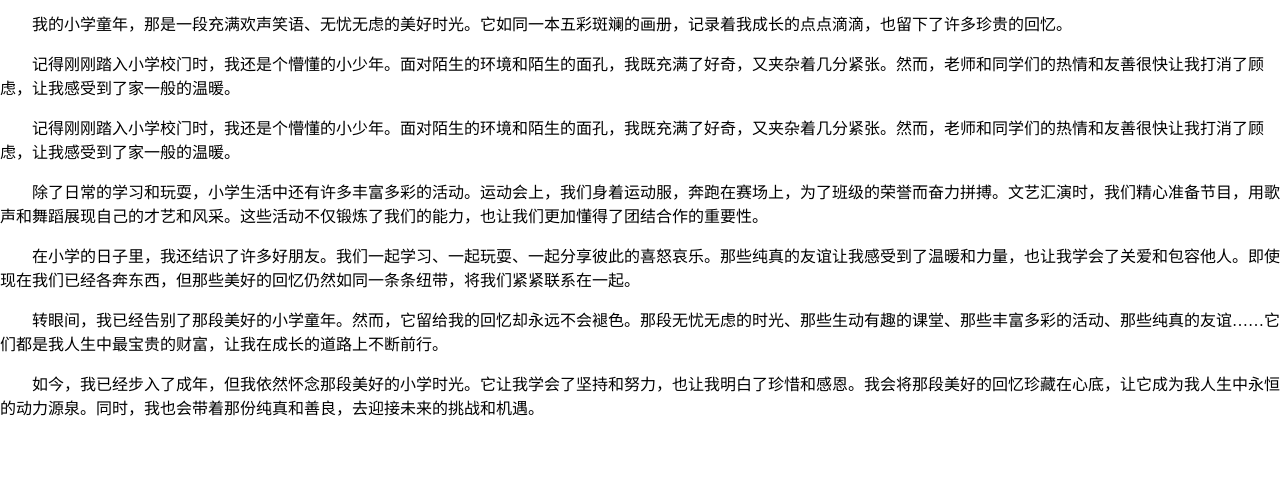
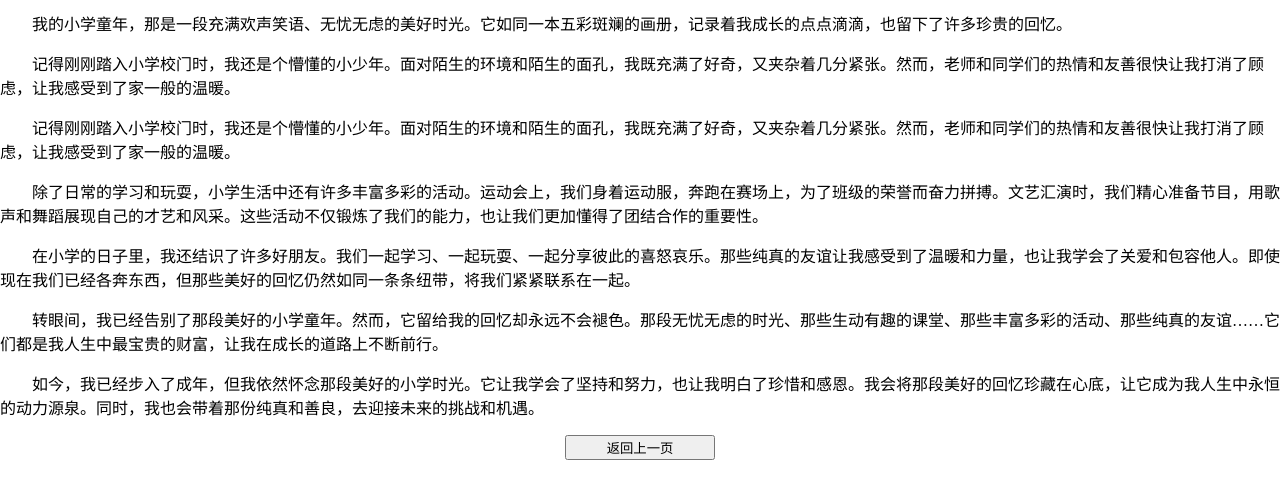
Before and after one commit to wly666888/ji-suan-ji-ke-she, a plain HTML site: page wodexiaoxuejitongnian.html in a window 1280 px wide. Shown: the part 93-592 px from the top of the page. Drawn offline with Linux system fonts and the light colour scheme.

Commit message:
Update wodexiaoxuejitongnian.html

```diff
--- a/wodexiaoxuejitongnian.html
+++ b/wodexiaoxuejitongnian.html
@@ -31,5 +31,15 @@
         </p>
          <p style="text-indent:2em;">如今，我已经步入了成年，但我依然怀念那段美好的小学时光。它让我学会了坚持和努力，也让我明白了珍惜和感恩。我会将那段美好的回忆珍藏在心底，让它成为我人生中永恒的动力源泉。同时，我也会带着那份纯真和善良，去迎接未来的挑战和机遇。
         </p>
+     <style>
+.centered-button {
+  width: 150px; /* 按钮宽度 */
+  margin: 0 auto; /* 水平居中 */
+  display: block; /* 使按钮独占一行 */
+}
+</style>
+
+<button class="centered-button" onclick="window.history.back();">返回上一页</button>
+
   </body>
 </html>
```
